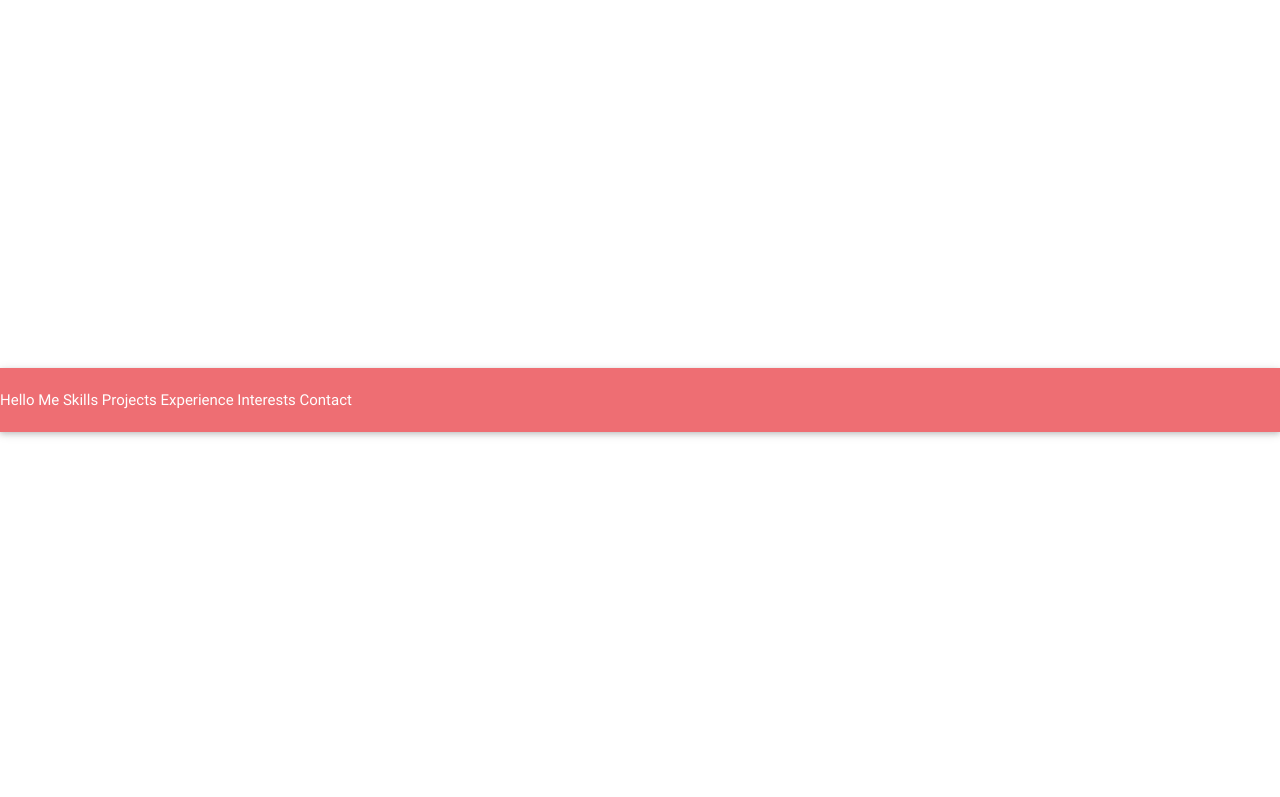
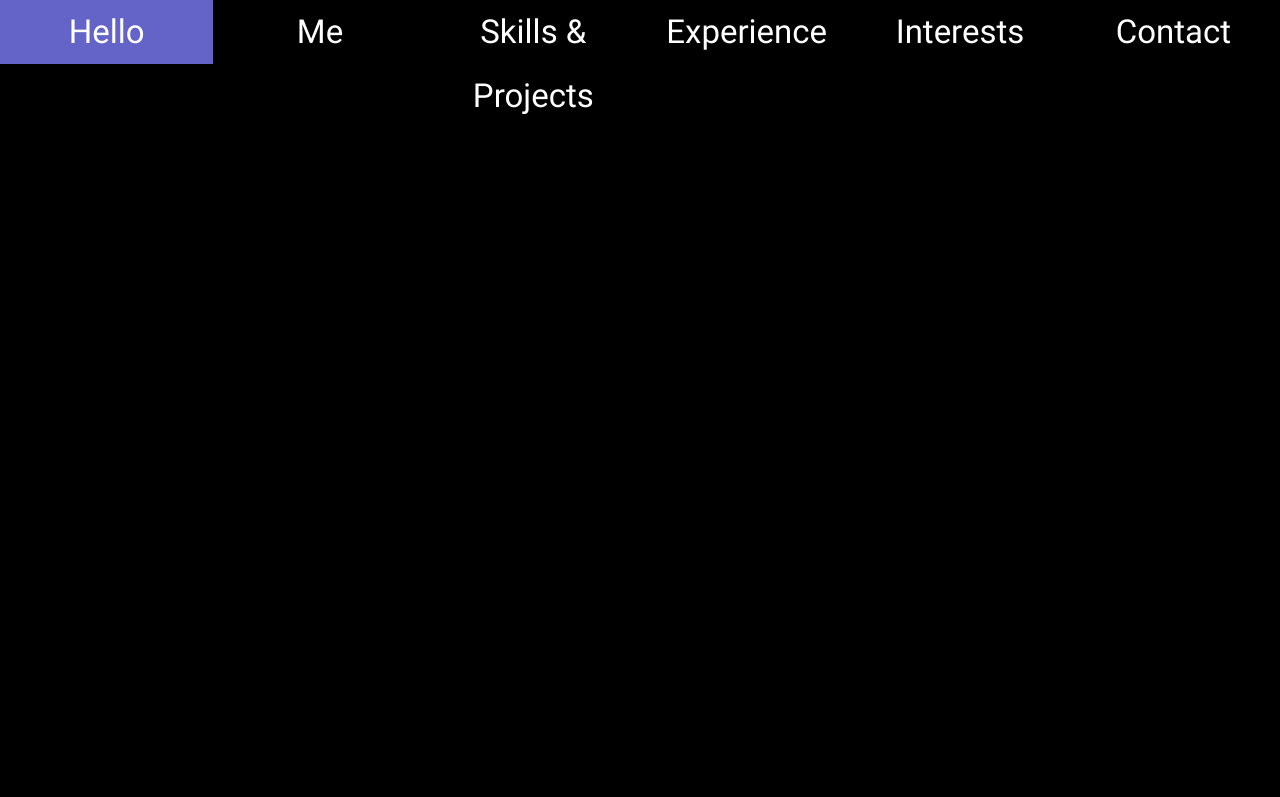
Before and after one commit to therealAJ/PersonalPortfolio, a plain HTML site: page public/index.html in a window 1280 px wide. Shown: the top 797 px of the page. Drawn offline with nearby package versions, Linux system fonts and the light colour scheme.

Commit message:
added navbar

```diff
--- a/public/css/main.css
+++ b/public/css/main.css
@@ -22,34 +22,38 @@ body {
     height: 100%;
     background-position: center;
     background-size: cover;
-    display: flex;
     justify-content: center;
     align-items: center;
+    background-color: black
 }
 
-.
+
 
 .navi {
+
   width: 100%;
   list-style: none;
   background: transparent;
-  overflow: hidden;
-  z-index: 2;
+
+
 }
-.navi li {
-  color: #222;
+.navi a {
+  font-size: 2.2em;
+  word-wrap: break-word;
+  color: white;
   float: left;
-  width: 25%;
+  width: 16.6666666%;
   box-sizing: border-box;
-  padding: 20px;
+
   text-align: center;
   background: rgba(255, 20, 20, 0);
   -webkit-transition: all 0.4s;
   -moz-transition: all 0.4s;
   -o-transition: all 0.4s;
   transition: all 0.4s;
+
 }
-.navi li:hover {
+.navi a:hover {
   background: #6464c8;
   color: #fff;
 }
--- a/public/index.html
+++ b/public/index.html
@@ -37,7 +37,7 @@
 <nav class="navi">
     <a> Hello</a>
     <a> Me</a>
-    <a> Skills Projects</a>
+    <a> Skills & Projects</a>
     <a> Experience</a>
     <a> Interests</a>
     <a> Contact </a>
```
